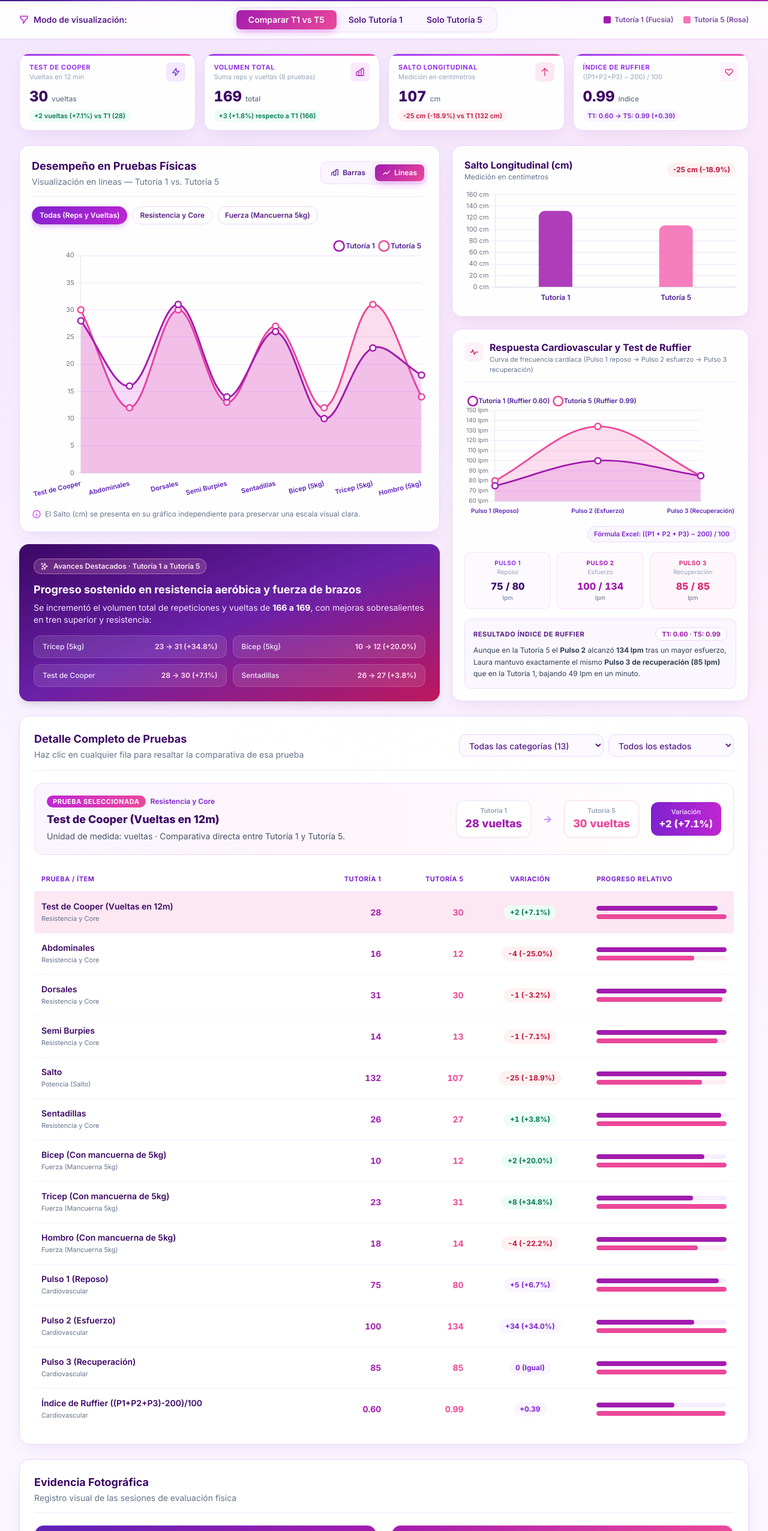
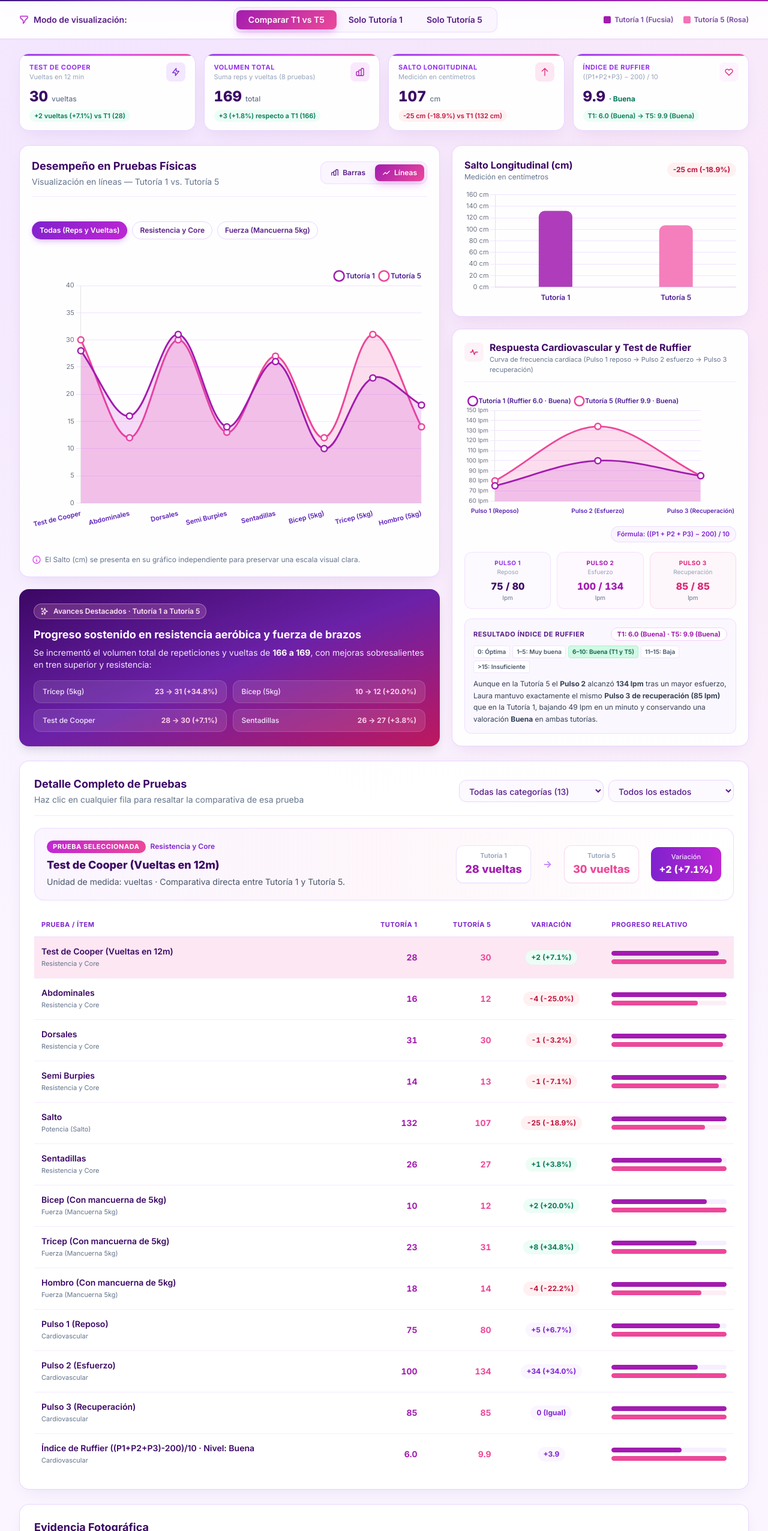
Before and after one commit to lymejiav-byte/rec-y-dep-ut-2026, a plain HTML site: page index.html in a window 1280 px wide. Shown: the part 248-2800 px from the top of the page at 60% size. Drawn offline with nearby package versions, Linux system fonts and the light colour scheme.

Commit message:
Update Ruffier index calculations and display

```diff
--- a/index.html
+++ b/index.html
@@ -337,7 +337,7 @@
         <div class="flex items-start justify-between gap-2">
           <div>
             <p class="text-[11px] font-bold uppercase tracking-wider text-purple-600">Índice de Ruffier</p>
-            <h2 class="text-[11px] text-slate-400">((P1+P2+P3) − 200) / 100</h2>
+            <h2 class="text-[11px] text-slate-400">((P1+P2+P3) − 200) / 10</h2>
           </div>
           <div class="w-8 h-8 rounded-lg bg-fuchsia-50 text-pink-600 flex items-center justify-center shrink-0">
             <svg class="w-4 h-4 pulse-heart text-pink-600" fill="none" stroke="currentColor" stroke-width="2" viewBox="0 0 24 24" aria-hidden="true">
@@ -346,11 +346,11 @@
           </div>
         </div>
         <div class="mt-2 flex items-baseline gap-1.5">
-          <span id="kpiRuffierValue" class="text-2xl font-extrabold text-purple-950 tabular-nums">0.99</span>
-          <span class="text-xs font-medium text-slate-500">índice</span>
-        </div>
-        <div id="kpiRuffierSub" class="mt-1.5 text-[11px] font-semibold text-purple-700 bg-purple-50 inline-flex items-center gap-1 px-2 py-0.5 rounded-full">
-          T1: 0.60 → T5: 0.99 (+0.39)
+          <span id="kpiRuffierValue" class="text-2xl font-extrabold text-purple-950 tabular-nums">9.9</span>
+          <span id="kpiRuffierLevel" class="text-xs font-bold text-emerald-700">· Buena</span>
+        </div>
+        <div id="kpiRuffierSub" class="mt-1.5 text-[11px] font-semibold text-emerald-700 bg-emerald-50 inline-flex items-center gap-1 px-2 py-0.5 rounded-full">
+          T1: 6.0 (Buena) → T5: 9.9 (Buena)
         </div>
       </article>
     </section>
@@ -484,7 +484,7 @@
           <!-- Formula pill -->
           <div class="flex justify-end">
             <span class="inline-flex items-center px-2.5 py-1 rounded-full text-[11px] font-semibold bg-purple-50 text-purple-700 border border-purple-200/70">
-              Fórmula Excel: ((P1 + P2 + P3) − 200) / 100
+              Fórmula: ((P1 + P2 + P3) − 200) / 10
             </span>
           </div>
 
@@ -511,13 +511,20 @@
           </div>
 
           <!-- Ruffier Insight Box -->
-          <div class="p-3.5 rounded-xl bg-purple-50/80 border border-purple-200/70">
+          <div class="p-3.5 rounded-xl bg-purple-50/80 border border-purple-200/70 space-y-2">
             <div class="flex flex-wrap items-center justify-between gap-2">
               <span class="text-[11px] font-bold uppercase tracking-wider text-purple-900">Resultado Índice de Ruffier</span>
-              <span id="ruffierComparePill" class="text-[11px] font-bold text-fuchsia-700 bg-white px-2.5 py-0.5 rounded-full border border-fuchsia-200">T1: 0.60 · T5: 0.99</span>
-            </div>
-            <p class="mt-1.5 text-xs text-slate-700 leading-relaxed">
-              Aunque en la Tutoría 5 el <strong>Pulso 2</strong> alcanzó <strong>134 lpm</strong> tras un mayor esfuerzo, Laura mantuvo exactamente el mismo <strong>Pulso 3 de recuperación (85 lpm)</strong> que en la Tutoría 1, bajando 49 lpm en un minuto.
+              <span id="ruffierComparePill" class="text-[11px] font-bold text-fuchsia-700 bg-white px-2.5 py-0.5 rounded-full border border-fuchsia-200">T1: 6.0 (Buena) · T5: 9.9 (Buena)</span>
+            </div>
+            <div class="flex flex-wrap items-center gap-1 text-[10px] font-semibold text-slate-600">
+              <span class="px-1.5 py-0.5 rounded bg-white/80 border border-purple-200/60">0: Óptima</span>
+              <span class="px-1.5 py-0.5 rounded bg-white/80 border border-purple-200/60">1–5: Muy buena</span>
+              <span class="px-1.5 py-0.5 rounded bg-emerald-100 text-emerald-800 border border-emerald-200">6–10: Buena (T1 y T5)</span>
+              <span class="px-1.5 py-0.5 rounded bg-white/80 border border-purple-200/60">11–15: Baja</span>
+              <span class="px-1.5 py-0.5 rounded bg-white/80 border border-purple-200/60">&gt;15: Insuficiente</span>
+            </div>
+            <p class="text-xs text-slate-700 leading-relaxed">
+              Aunque en la Tutoría 5 el <strong>Pulso 2</strong> alcanzó <strong>134 lpm</strong> tras un mayor esfuerzo, Laura mantuvo exactamente el mismo <strong>Pulso 3 de recuperación (85 lpm)</strong> que en la Tutoría 1, bajando 49 lpm en un minuto y conservando una valoración <strong>Buena</strong> en ambas tutorías.
             </p>
           </div>
         </div>
@@ -668,7 +675,7 @@
           <span>Dashboard de Evaluación Física · Recreación y Deporte</span>
         </div>
         <p class="mt-1 text-xs text-purple-300/90">
-          Datos procesados de <span class="text-pink-300 font-medium">Test Laura.xlsx</span> (Tutoría 1 y Tutoría 5) · Fórmula Ruffier: ((P1+P2+P3) − 200) / 100
+          Datos procesados de <span class="text-pink-300 font-medium">Test Laura.xlsx</span> (Tutoría 1 y Tutoría 5) · Fórmula Ruffier: ((P1+P2+P3) − 200) / 10
         </p>
       </div>
 
@@ -821,15 +828,15 @@
         },
         {
           id: 'ruffier',
-          name: 'Índice de Ruffier ((P1+P2+P3)-200)/100',
+          name: 'Índice de Ruffier ((P1+P2+P3)-200)/10 · Nivel: Buena',
           shortName: 'Ruffier',
           category: 'cardio',
           categoryLabel: 'Cardiovascular',
           unit: 'índice',
-          t1: 0.6,
-          t5: 0.99,
+          t1: 6.0,
+          t5: 9.9,
           trend: 'stable',
-          decimals: 2
+          decimals: 1
         }
       ];
 
@@ -927,6 +934,7 @@
         const kpiSaltoVal = document.getElementById('kpiSaltoValue');
         const kpiSaltoSub = document.getElementById('kpiSaltoSub');
         const kpiRuffierVal = document.getElementById('kpiRuffierValue');
+        const kpiRuffierLvl = document.getElementById('kpiRuffierLevel');
         const kpiRuffierSub = document.getElementById('kpiRuffierSub');
 
         if (state.viewMode === 't1') {
@@ -942,9 +950,11 @@
           kpiSaltoSub.className = 'mt-1.5 text-[11px] font-semibold text-purple-800 bg-purple-50 inline-flex items-center gap-1 px-2 py-0.5 rounded-full';
           kpiSaltoSub.textContent = 'Tutoría 1 · Registro inicial';
 
-          animateCounter(kpiRuffierVal, ruffier.t1, 2);
-          kpiRuffierSub.className = 'mt-1.5 text-[11px] font-semibold text-purple-800 bg-purple-50 inline-flex items-center gap-1 px-2 py-0.5 rounded-full';
-          kpiRuffierSub.textContent = 'Tutoría 1 · P1:75 · P2:100 · P3:85';
+          animateCounter(kpiRuffierVal, ruffier.t1, 1);
+          kpiRuffierLvl.className = 'text-xs font-bold text-emerald-700';
+          kpiRuffierLvl.textContent = '· Buena';
+          kpiRuffierSub.className = 'mt-1.5 text-[11px] font-semibold text-emerald-700 bg-emerald-50 inline-flex items-center gap-1 px-2 py-0.5 rounded-full';
+          kpiRuffierSub.textContent = 'T1 · Nivel Buena (P1:75 · P2:100 · P3:85)';
         } else if (state.viewMode === 't5') {
           animateCounter(kpiCooperVal, cooper.t5, 0);
           kpiCooperSub.className = 'mt-1.5 text-[11px] font-semibold text-pink-700 bg-pink-50 inline-flex items-center gap-1 px-2 py-0.5 rounded-full';
@@ -958,9 +968,11 @@
           kpiSaltoSub.className = 'mt-1.5 text-[11px] font-semibold text-pink-700 bg-pink-50 inline-flex items-center gap-1 px-2 py-0.5 rounded-full';
           kpiSaltoSub.textContent = 'Tutoría 5 · Registro final';
 
-          animateCounter(kpiRuffierVal, ruffier.t5, 2);
-          kpiRuffierSub.className = 'mt-1.5 text-[11px] font-semibold text-pink-700 bg-pink-50 inline-flex items-center gap-1 px-2 py-0.5 rounded-full';
-          kpiRuffierSub.textContent = 'Tutoría 5 · P1:80 · P2:134 · P3:85';
+          animateCounter(kpiRuffierVal, ruffier.t5, 1);
+          kpiRuffierLvl.className = 'text-xs font-bold text-emerald-700';
+          kpiRuffierLvl.textContent = '· Buena';
+          kpiRuffierSub.className = 'mt-1.5 text-[11px] font-semibold text-emerald-700 bg-emerald-50 inline-flex items-center gap-1 px-2 py-0.5 rounded-full';
+          kpiRuffierSub.textContent = 'T5 · Nivel Buena (P1:80 · P2:134 · P3:85)';
         } else {
           animateCounter(kpiCooperVal, cooper.t5, 0);
           kpiCooperSub.className = 'mt-1.5 text-[11px] font-semibold text-emerald-700 bg-emerald-50 inline-flex items-center gap-1 px-2 py-0.5 rounded-full';
@@ -974,9 +986,11 @@
           kpiSaltoSub.className = 'mt-1.5 text-[11px] font-semibold text-rose-700 bg-rose-50 inline-flex items-center gap-1 px-2 py-0.5 rounded-full';
           kpiSaltoSub.textContent = '-25 cm (-18.9%) vs T1 (132 cm)';
 
-          animateCounter(kpiRuffierVal, ruffier.t5, 2);
-          kpiRuffierSub.className = 'mt-1.5 text-[11px] font-semibold text-purple-700 bg-purple-50 inline-flex items-center gap-1 px-2 py-0.5 rounded-full';
-          kpiRuffierSub.textContent = 'T1: 0.60 → T5: 0.99 (+0.39)';
+          animateCounter(kpiRuffierVal, ruffier.t5, 1);
+          kpiRuffierLvl.className = 'text-xs font-bold text-emerald-700';
+          kpiRuffierLvl.textContent = '· Buena';
+          kpiRuffierSub.className = 'mt-1.5 text-[11px] font-semibold text-emerald-700 bg-emerald-50 inline-flex items-center gap-1 px-2 py-0.5 rounded-full';
+          kpiRuffierSub.textContent = 'T1: 6.0 (Buena) → T5: 9.9 (Buena)';
         }
 
         // Salto badge
@@ -1001,17 +1015,17 @@
           p1El.textContent = '75';
           p2El.textContent = '100';
           p3El.textContent = '85';
-          rPill.textContent = 'Solo T1: 0.60';
+          rPill.textContent = 'T1: 6.0 (Nivel: Buena)';
         } else if (state.viewMode === 't5') {
           p1El.textContent = '80';
           p2El.textContent = '134';
           p3El.textContent = '85';
-          rPill.textContent = 'Solo T5: 0.99';
+          rPill.textContent = 'T5: 9.9 (Nivel: Buena)';
         } else {
           p1El.textContent = '75 / 80';
           p2El.textContent = '100 / 134';
           p3El.textContent = '85 / 85';
-          rPill.textContent = 'T1: 0.60 · T5: 0.99';
+          rPill.textContent = 'T1: 6.0 (Buena) · T5: 9.9 (Buena)';
         }
       }
 
@@ -1208,7 +1222,7 @@
 
         if (state.viewMode === 'compare' || state.viewMode === 't1') {
           datasets.push({
-            label: 'Tutoría 1 (Ruffier 0.60)',
+            label: 'Tutoría 1 (Ruffier 6.0 · Buena)',
             data: [75, 100, 85],
             borderColor: COLORS.t1Solid,
             backgroundColor: COLORS.t1Area,
@@ -1225,7 +1239,7 @@
 
         if (state.viewMode === 'compare' || state.viewMode === 't5') {
           datasets.push({
-            label: 'Tutoría 5 (Ruffier 0.99)',
+            label: 'Tutoría 5 (Ruffier 9.9 · Buena)',
             data: [80, 134, 85],
             borderColor: COLORS.t5Solid,
             backgroundColor: COLORS.t5Area,
```
